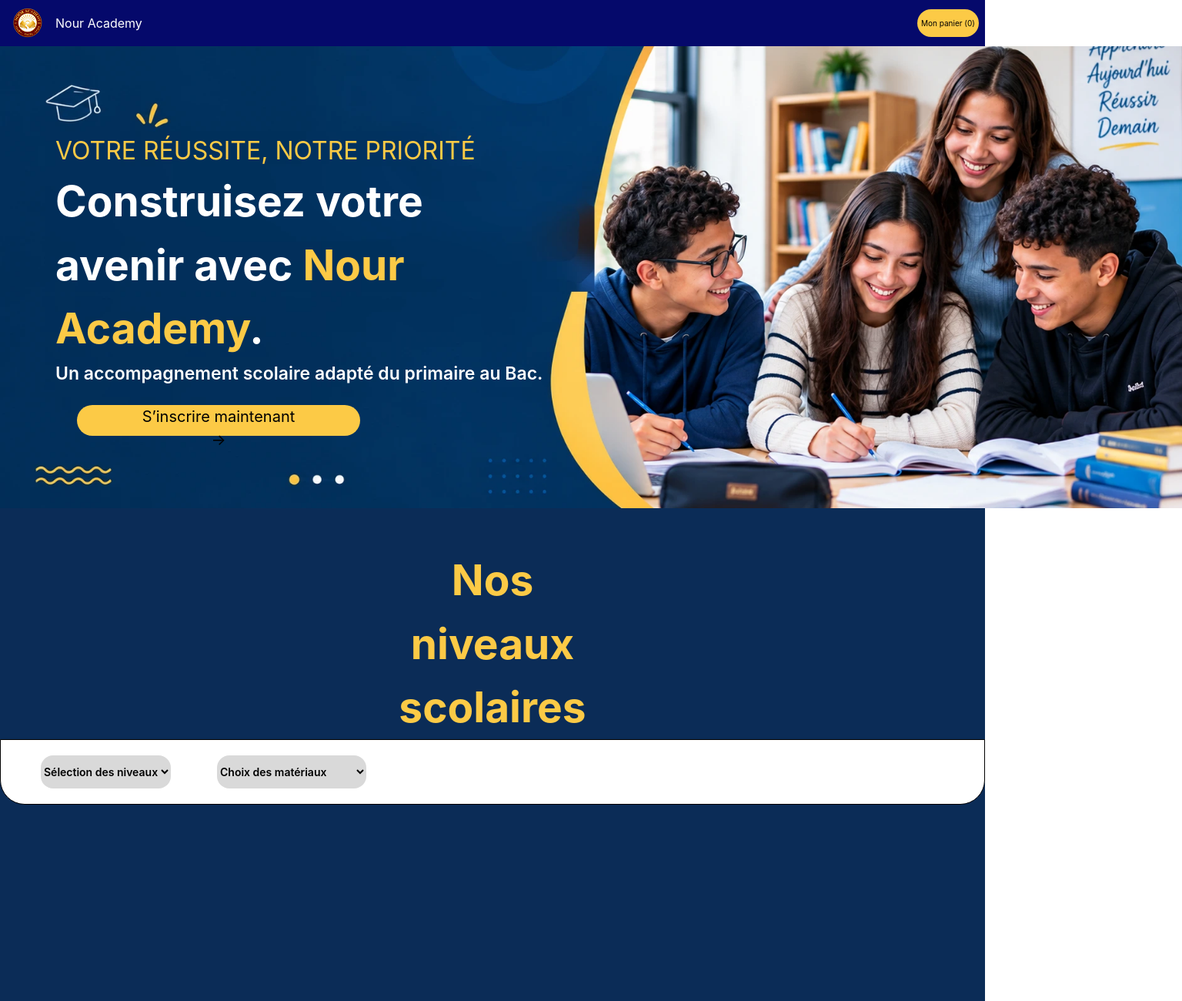
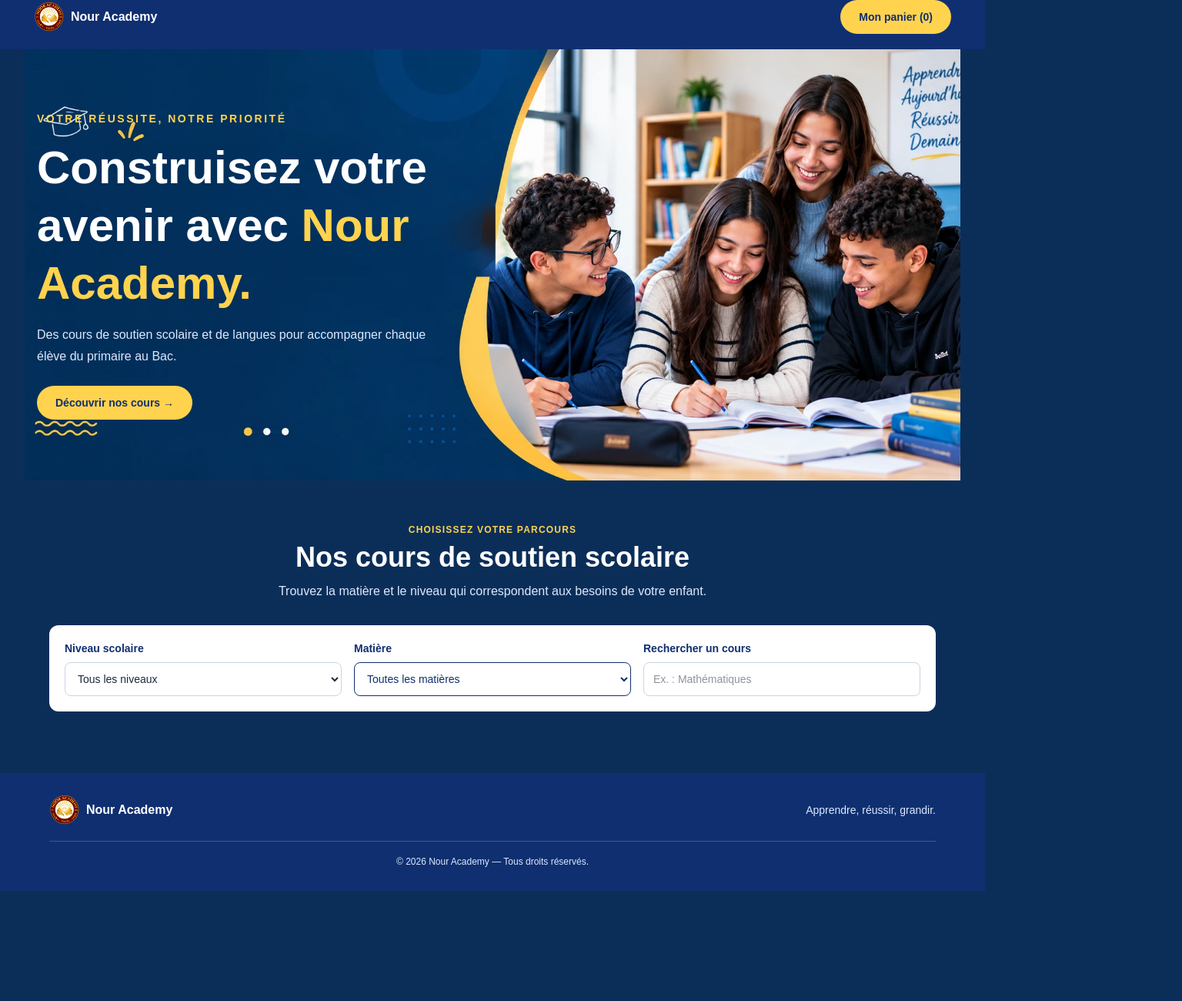
Before and after one commit to zakarya0roua/Nour-Academy, a website built with Vite: page index.html in a window 1280 px wide. Shown: the top 1300 px of the page at 77% size, 1536 px wide, since content can reach past the window. After the commit the page ends 1157 px from the top, so only its background shows below. Built offline with nearby package versions, Linux system fonts and the light colour scheme.

Commit message:
html et tailwind

```diff
--- a/index.html
+++ b/index.html
@@ -1,70 +1,145 @@
 <!DOCTYPE html>
 <html lang="fr">
+
 <head>
   <meta charset="UTF-8">
   <meta name="viewport" content="width=device-width, initial-scale=1.0">
+  <meta name="theme-color" content="#102f70">
+  <meta name="description" content="Nour Academy : cours de soutien scolaire et langues à Nador, du primaire au Bac.">
   <title>Nour Academy</title>
   <link rel="stylesheet" href="style.css">
 </head>
-<body>
-    <header >
-        <nav class="bg-[#05096B] h-15 flex items-center justify-between ">
-            <div class="flex items-center text-white">
-                <img class="w-18 px-4 mx-auto" src="images/noor_academy_2026.webp" alt="logo">
-                <a class="" href="index.html">Nour Academy</a>
+
+<body class="min-h-screen bg-[#0b2e59] font-sans text-white">
+
+  <!-- HEADER -->
+  <header class="bg-[#102f70] h-16">
+    <nav class="mx-3  flex items-center justify-between gap-7 px-4 sm:px-6 lg:px-8">
+
+      <div class="flex items-center  gap-2">
+        <a href="index.html"><img class="w-10 h-10" src="images/noor_academy_2026.webp" alt="logo"></a>
+        <a class="text-sm font-extrabold sm:text-base" href="index.html">Nour Academy</a>
       </div>
-            <ul class="p-2">
-                <button class="bg-[#FCCA46] text-black rounded-4xl mx-auto w-20 h-9 text-[10px]">Mon panier  (0)</button>
-            </ul>
+
+      <a href="#catalogue"
+        class="inline-flex min-h-11 items-center justify-between rounded-full bg-[#ffd34e] px-4 text-sm font-bold text-[#102f70] transition hover:bg-[#ffd34e] sm:px-6">
+        Mon panier (0)
+      </a>
+
     </nav>
   </header>
 
   <main>
-        <section>
-            <div class="bg-[url('/images/banner_sans_texte.webp')] bg-cover bg-center bg-no-repeat h-55 w-132 md:h-150 md:w-384">
-                <p class="px-6 pt-12 text-[#FCCA46] text-[7px] md:px-18 md:pt-28 md:text-[32px]">VOTRE RÉUSSITE, NOTRE PRIORITÉ</p>
-                <h1 class="px-6 w-70 font-bold text-[20px] text-white md:px-18 md:text-[55px] md:w-200">Construisez votre avenir avec <span class="text-[#FCCA46]">Nour Academy</span>.</h1>
-                <p class="px-6 pb-3 font-semibold text-[8px] text-white md:px-18 md:text-[23px] md:pb-6">Un accompagnement scolaire adapté du primaire au Bac.</p>
-                <button class="px-6 rounded-full h-7 w-38 mx-8 font-normal text-[10px] text-black bg-[#FCCA46] md:px-20 md:p-0 md:mx-25 md:w-92 md:h-10 md:text-[20px]">S’inscrire maintenant →</button>
+    <section id="accueil" class="px-4 sm:px-6 lg:px-8">
+      <div
+        class="relative mx-auto flex min-h-[400px] max-w-7xl items-center overflow-hidden bg-[#0b2e59] bg-[url('images/banner_sans_texte.webp')] bg-cover bg-[center_65%] bg-no-repeat sm:min-h-[480px] lg:min-h-[560px] lg:bg-center">
+
+        <div class="relative z-10 w-full max-w-2xl px-1 py-10 sm:px-4 sm:py-12 lg:max-w-[58%] lg:py-16">
+          <p
+            class="text-[10px] font-bold uppercase tracking-[0.15em] text-[#ffd34e] sm:text-xs sm:tracking-[0.18em] lg:text-sm">
+            Votre réussite, notre priorité
+          </p>
+          <h1 class="mt-4 max-w-xl text-3xl font-extrabold leading-tight sm:text-4xl lg:text-5xl xl:text-6xl">
+            Construisez votre avenir avec
+            <span class="text-[#ffd34e]">Nour Academy.</span>
+          </h1>
+          <p class="mt-4 max-w-lg text-sm leading-6 text-blue-100 sm:text-base sm:leading-7">
+            Des cours de soutien scolaire et de langues pour accompagner chaque élève du primaire au Bac.
+          </p>
+          <a href="#catalogue"
+            class="mt-6 inline-flex min-h-11 max-w-full items-center justify-center rounded-full bg-[#ffd34e] px-5 py-2 text-center text-xs font-extrabold text-[#102f70] transition hover:bg-yellow-300 sm:px-6 sm:text-sm">
+            Découvrir nos cours →
+          </a>
+        </div>
       </div>
     </section>
-        <section class="bg-[#0B2C57] h-screen">
-            <h1 class="px-40 w-[551px] text-center pt-5 font-bold text-[20px] text-[#FCCA46] md:px-120 md:pt-13 md:text-[55px] md:w-full">Nos niveaux scolaires</h1>
-            <div class="flex px-13 gap-15 pb-5 bg-white pt-5 text-black font-semibold text-[14px] rounded-b-4xl border mx-auto ">
-                <select class="bg-[#D9D9D9] pt-3 pb-3 rounded-2xl " name="text" id="">
-                    <option class="hidden" value="text">Sélection des niveaux</option>
-                    <option value="">Primaire</option>
-                    <option value="">Collège</option>
-                    <option value="">Lycée</option>
-                </select>
-                <select class="bg-[#D9D9D9] pt-3 pb-3 rounded-2xl " name="text" id="">
-                    <option class="hidden" value="text">Choix des matériaux</option>
-                    <option value="text">Mathématiques</option>
-                    <option value="text">Français</option>
-                    <option value="text">Physique-Chimie</option>
-                    <option value="text">Arabe</option>
-                    <option value="text">SVT</option>
-                    <option value="text">Anglais</option>
-                    <option value="text">Préparation Bac Maths</option>
-                    <option value="text">Préparation Bac Physique</option>
-                    <option value="text">Sciences naturelles</option>
-                    <option value="text">Anglais — Conversation</option>
-                    <option value="text">Révisions intensives</option>
-                    <option value="text">Lecture et expression</option>
-                    <option value="text">Histoire-Géographie</option>
-                    <option value="text">Économie et Comptabilité</option>
+    <section id="catalogue" class="bg-[#0b2e59] px-4 py-10 sm:px-6 sm:py-14 lg:px-8">
+      <div class="mx-auto max-w-6xl">
+        <div class="mx-auto mb-8 max-w-2xl text-center">
+          <p class="text-xs font-bold uppercase tracking-widest text-[#ffd34e]">
+            Choisissez votre parcours
+          </p>
+          <h2 class="mt-2 text-2xl font-extrabold sm:text-3xl lg:text-4xl">
+            Nos cours de soutien scolaire
+          </h2>
+          <p class="mt-3 text-sm leading-6 text-blue-100 sm:text-base">
+            Trouvez la matière et le niveau qui correspondent aux besoins de votre enfant.
+          </p>
+        </div>
+        <!-- FILTRES -->
+        <div id="filtres"
+          class="mb-6 grid grid-cols-1 gap-4 rounded-xl bg-white p-4 sm:grid-cols-2 sm:p-5 lg:grid-cols-3">
+
+          <div class="min-w-0">
+            <label for="filtre-niveau" class="mb-2 block text-sm font-bold text-[#102f70]">
+              Niveau scolaire
+            </label>
+            <select id="filtre-niveau" name="niveau"
+              class="min-h-11 w-full rounded-lg border border-slate-300 bg-white px-3 text-sm text-slate-800 focus:outline-2 focus:outline-[#102f70]">
+              <option value="">Tous les niveaux</option>
+              <option value="primaire">Primaire</option>
+              <option value="college">Collège</option>
+              <option value="lycee">Lycée</option>
+              <option value="bac">2e Bac</option>
             </select>
           </div>
-            <div>
+          <div class="min-w-0">
+            <label for="filtre-matiere" class="mb-2 block text-sm font-bold text-[#102f70]">
+              Matière
+            </label>
+            <select id="filtre-matiere" name="matiere"
+              class="min-h-11 w-full rounded-lg border bg-white px-3 text-sm text-[#102f70] focus:outline-2 ">
+              <option value="">Toutes les matières</option>
+              <option value="mathematiques">Mathématiques</option>
+              <option value="physique">Physique-Chimie</option>
+              <option value="francais">Français</option>
+              <option value="anglais">Anglais</option>
+              <option value="arabe">Arabe</option>
+            </select>
+          </div>
 
+          <div class="min-w-0 sm:col-span-2 lg:col-span-1">
+            <label for="recherche-cours" class="mb-2 block text-sm font-bold text-[#102f70]">
+              Rechercher un cours
+            </label>
+            <input id="recherche-cours" name="recherche" type="search" placeholder="Ex. : Mathématiques"
+              class="min-h-11 w-full rounded-lg border border-slate-300 px-3 text-sm text-slate-800 focus:outline-2 focus:outline-[#102f70]">
+          </div>
+
+        </div>
       </div>
     </section>
 
   </main>
 
+  <footer class="bg-[#102f70] px-4 py-7 sm:px-6 lg:px-8">
+    <div class="mx-auto max-w-6xl">
+
+      <div class="flex flex-col gap-5 sm:flex-row sm:items-center sm:justify-between">
+
+        <div class="flex items-center  gap-2">
+          <a href="index.html"><img class="w-10 h-10" src="images/noor_academy_2026.webp" alt="logo"></a>
+          <a class="text-sm font-extrabold sm:text-base" href="index.html">Nour Academy</a>
+        </div>
+
+        <p class="text-sm text-blue-100">
+          Apprendre, réussir, grandir.
+        </p>
+
+      </div>
+
+      <div class="mt-5 border-t border-white/20 pt-4">
+        <p class="text-center text-xs leading-5 text-blue-100">
+          © 2026 Nour Academy — Tous droits réservés.
+        </p>
+      </div>
+
+    </div>
+  </footer>
 
 
+   <script src="script.js"></script>
 
-    <script type="module" src="/script.js"></script>
 </body>
+
 </html>
--- a/script.js
+++ b/script.js
@@ -0,0 +1,2 @@
+
+console.log(document.title)
--- a/style.css
+++ b/style.css
@@ -1,6 +1,13 @@
 @import url('https://fonts.googleapis.com/css2?family=Plus+Jakarta+Sans:ital,wght@0,400;0,500;0,600;0,700;0,800;1,400;1,600&display=swap');
+
+
+
 @import "tailwindcss";
 
-@theme{
+@theme {
+  --color-academy: #102f70;
+  --color-academy-dark: #0b2e59;
+  --color-academy-turquoise: #25c5d2;
 
+  --font-sans: Arial, Helvetica, sans-serif;
 }
```
Lines whose indentation alone changed are shown as unchanged.
